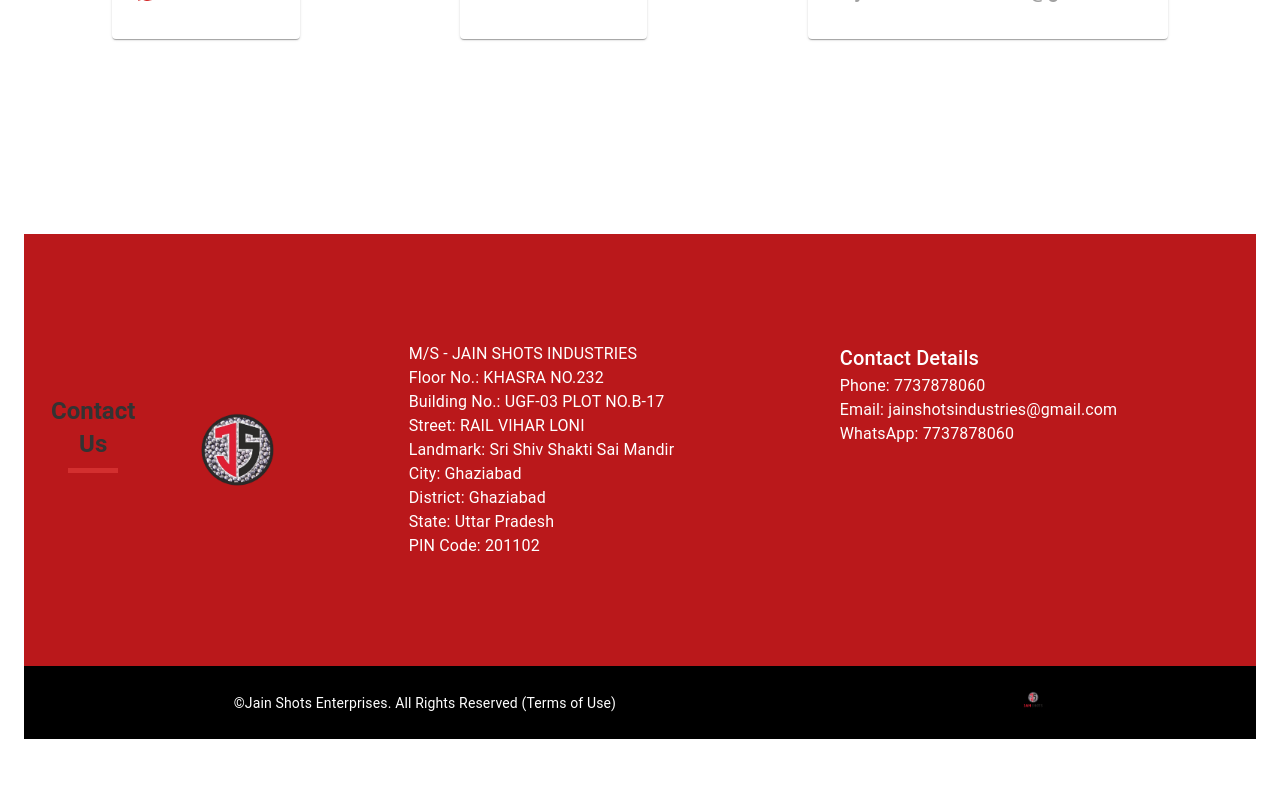
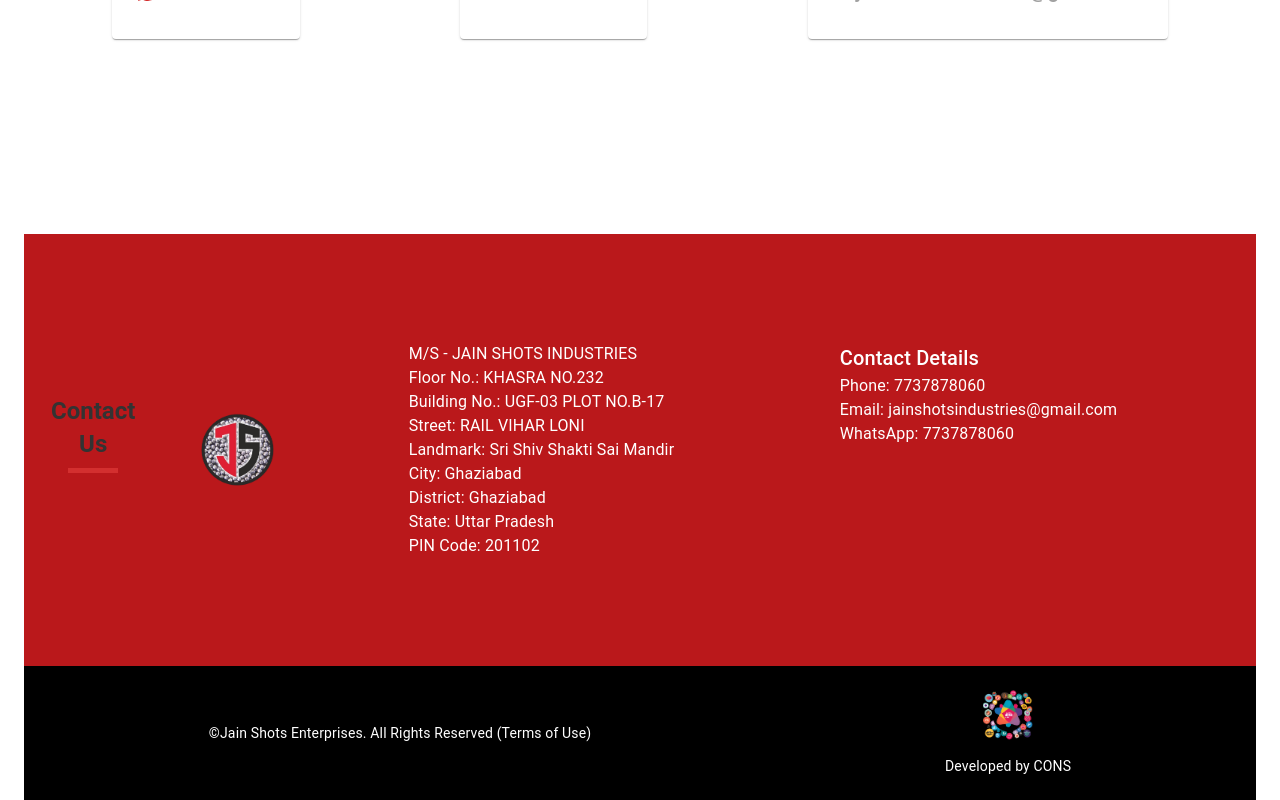
Before and after one commit to Asavish/ecm, a React (Create React App) app: page /#/contact in a window 1280 px wide. Shown: the part 330-1130 px from the top of the page. Before the commit the page ends 1069 px from the top, so only its background shows below. Built offline with nearby package versions, Linux system fonts and the light colour scheme.

Commit message:
Changes for screen

```diff
--- a/src/sections/Footer.jsx
+++ b/src/sections/Footer.jsx
@@ -37,17 +37,20 @@
 					{copyright}
 				</Typography>
 			</Box>
+			  <Box alignItems={'center'}>
+			  <Box padding={1} display='flex' justifyContent='center' alignItems= 'center'>
+				<img
+					src={`${process.env.PUBLIC_URL}/mainPageImage/cons.png`}
+					alt="Company Logo"
+					style={{ height: '50px'}}
+					/>
+			</Box>
 			<Box padding={1}>
-				<Typography variant="body2" align="center">
-					<Link color="inherit" href="https://yourwebsite.com/">
-						<img
-							src={`${process.env.PUBLIC_URL}/js_logo_full.png`}
-							alt="Company Logo"
-							style={{ height: "20px" }}
-						/>
-					</Link>{" "}
-				</Typography>
+			<Typography variant="body2" align="center">
+				Developed by CONS
+			</Typography>
 			</Box>
+			  </Box>
 		</Box>
 	);
 }
```
Also changed, not shown: public/mainPageImage/cons.png (added).
